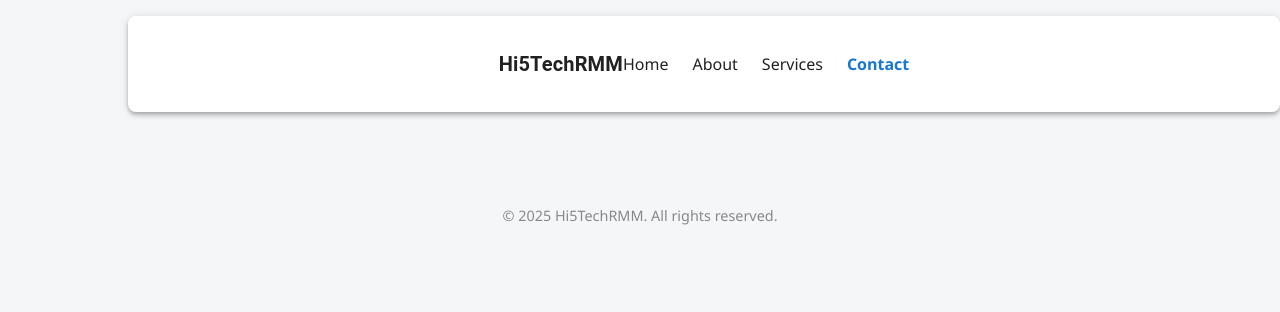
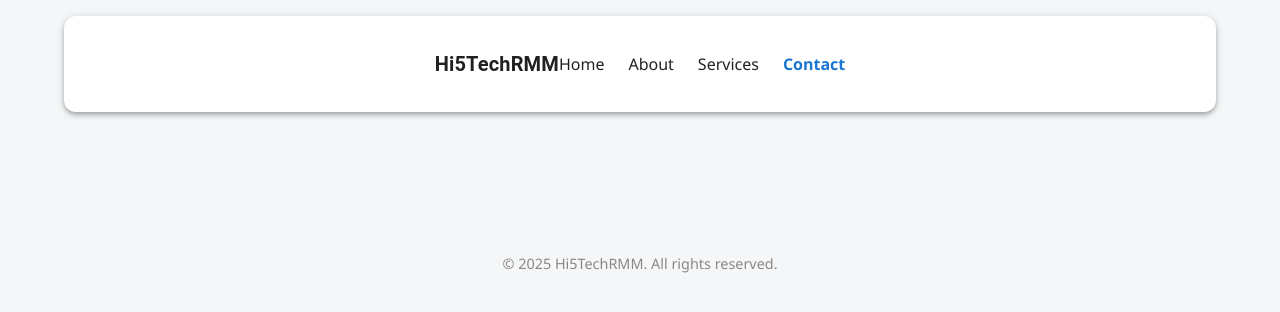
Before and after one commit to dansut24/rmm-prototype, a React (Create React App) app: page /contact in a window 1280 px wide. Shown: the top 312 px of the page. Built offline with nearby package versions, Linux system fonts and the light colour scheme.

Commit message:
Update Header.js

```diff
--- a/src/components/Header.js
+++ b/src/components/Header.js
@@ -62,16 +62,15 @@ const Header = () => {
 
   return (
     <>
+      <Box sx={{ display: 'flex', justifyContent: 'center', mt: 2 }}>
         <AppBar
-        position="fixed"
+          position="static"
           elevation={4}
           sx={{
+            width: '90%',
+            borderRadius: 3,
             backgroundColor: theme.palette.background.paper,
-          borderRadius: 2,
-          mt: 2,
-          mx: 'auto',
-          width: '90%',
-          zIndex: theme.zIndex.drawer + 1
+            color: theme.palette.text.primary
           }}
         >
           <Toolbar sx={{ display: 'flex', justifyContent: 'space-between' }}>
@@ -79,7 +78,7 @@ const Header = () => {
               variant="h6"
               component={RouterLink}
               to="/"
-            sx={{ textDecoration: 'none', color: 'text.primary', fontWeight: 'bold' }}
+              sx={{ textDecoration: 'none', color: 'inherit', fontWeight: 'bold' }}
             >
               Hi5TechRMM
             </Typography>
@@ -106,6 +105,7 @@ const Header = () => {
             )}
           </Toolbar>
         </AppBar>
+      </Box>
 
       <Drawer
         anchor="right"
@@ -115,9 +115,6 @@ const Header = () => {
       >
         {drawer}
       </Drawer>
-
-      {/* Space below AppBar */}
-      <Toolbar />
     </>
   );
 };
```
Lines whose indentation alone changed are shown as unchanged.
